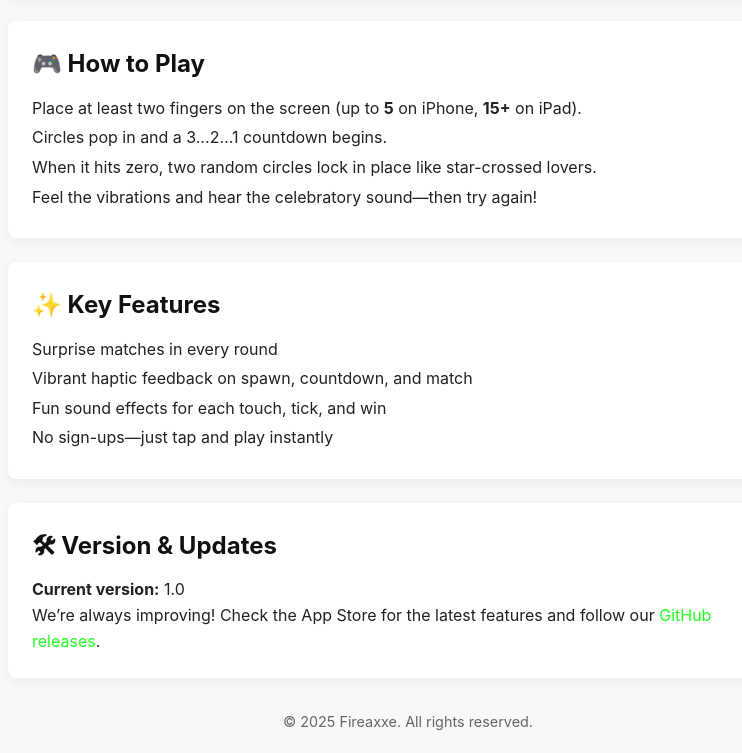
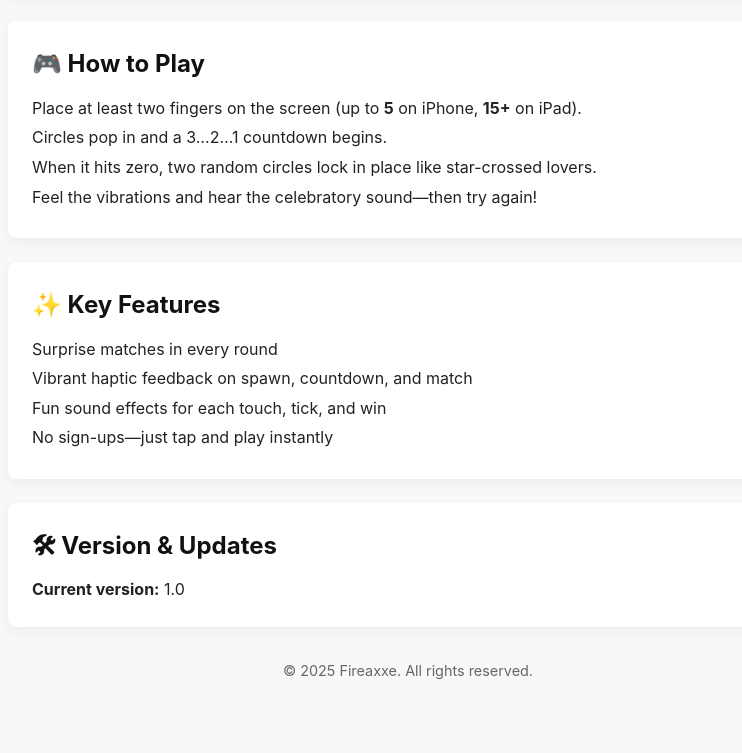
Before and after one commit to Fireaxxe/fingermatching, a plain HTML site: page index.html in a window 1280 px wide. Shown: the part 454-1207 px from the top of the page, without its empty margins (232-974 px from the left). After the commit the page ends 1156 px from the top, so only its background shows below. Drawn offline with Linux system fonts and the light colour scheme.

Commit message:
Update index.html

```diff
--- a/index.html
+++ b/index.html
@@ -123,7 +123,6 @@
     <section>
       <h2>🛠 Version &amp; Updates</h2>
       <p><strong>Current version:</strong> 1.0</p>
-      <p>We’re always improving! Check the App Store for the latest features and follow our <a href="https://github.com/Fireaxxe/FingerMatchingApp/releases">GitHub releases</a>.</p>
     </section>
 
     <!-- Footer -->
```
